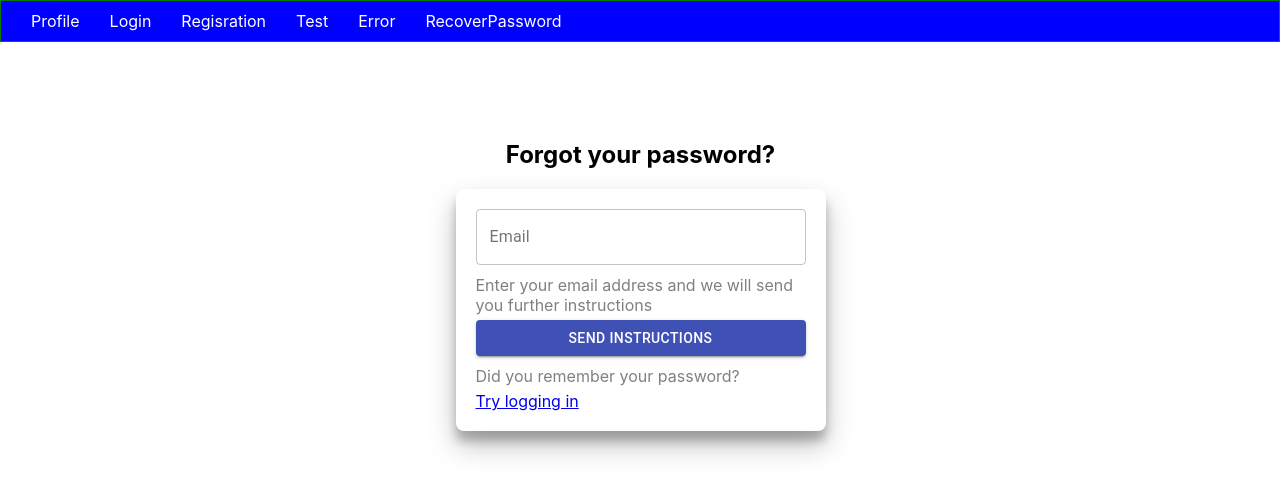
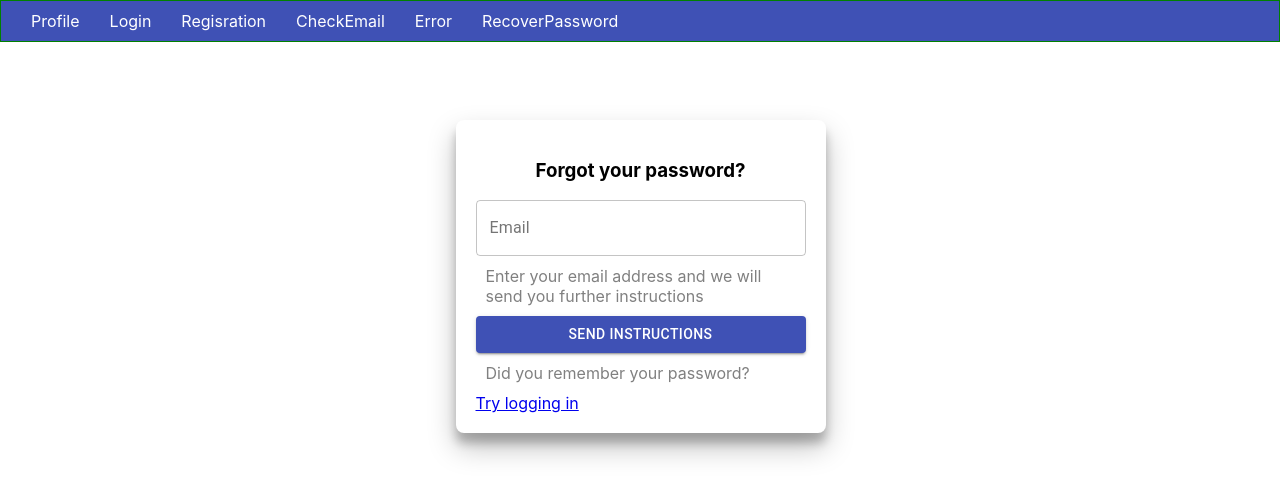
Before and after one commit to Fibi131904/cards, a React (Create React App) app: page /#/recoverPassword in a window 1280 px wide. Shown: the top 498 px of the page. Built offline with nearby package versions, Linux system fonts and the light colour scheme.

Commit message:
feat: Check Email

```diff
--- a/src/api/recoverPasswordAPI.ts
+++ b/src/api/recoverPasswordAPI.ts
@@ -1,6 +1,11 @@
-import { instance } from "./instance"
+import axios from "axios"
 
 
+const instance = axios.create({
+  baseURL:'https://neko-back.herokuapp.com/2.0/',
+  // baseURL: process.env.REACT_APP_BACK_URL || 'http://localhost:7542/2.0',
+  withCredentials: true,
+})
 
 export const recoverPaswordAPI = {
   sendEmail:(email: string, message: string)=> {
--- a/src/app/Routes.tsx
+++ b/src/app/Routes.tsx
@@ -5,7 +5,7 @@ import { Login } from "../components/Login/Login"
 import { Profile } from "../components/Profile"
 import { RecoverPassword } from "../components/RecoverPassword"
 import { Registration } from "../components/Registration/Registration"
-import { Test } from "../components/Test"
+
 
 
 
@@ -17,8 +17,7 @@ export const Pages = () => {
           <Route path={'/login'} element={<Login/>}/>
           <Route path={'/register'} element={<Registration/>}/>
           <Route path={'/profile'} element={<Profile/>}/>
-          <Route path={'/check-email'} element={<CheckEmail/>}/>
-          <Route path={'/test'} element={<Test/>}/>
+          <Route path={'/checkEmail'} element={<CheckEmail/>}/>
           <Route path={'/recoverPassword'} element={<RecoverPassword/>}/>
           <Route path={'/404'} element={<Error404/>}/>
           <Route path={'*'} element={<Navigate to={'404'}/>}/>
--- a/src/components/CheckEmail.tsx
+++ b/src/components/CheckEmail.tsx
@@ -1,10 +1,23 @@
 import React from 'react';
-
-export function CheckEmail() {
-    return (
-      <div >
-       EnteringANewPassword
+import {Link } from "react-router-dom"
+import s from '../styles/Authorization.module.css'
+import imgEmail from '../assets/images/envelop.png'
 
 
-       </div>
-    )}
+export const CheckEmail = () => {
+
+
+  return (
+    <div className={s.container}>
+
+      <div className={s.form}>
+      <h3>Check Email</h3>
+      <img className={s.imgEmail} src={imgEmail}alt={'email img'}/>
+        <div className={s.text}>
+          We’ve sent an Email with instructions to example@mail.com
+        </div>
+        <Link to={'/login'} className={s.btn}>Back to login</Link>
+      </div>
+    </div>
+  )
+}
--- a/src/components/Header/Header.module.css
+++ b/src/components/Header/Header.module.css
@@ -4,7 +4,7 @@ border: 1px solid green;
 display: flex;
 flex-direction: row;
 align-items: center;
-background-color: blue;
+background-color: #3f51b5;
 }
 
 .item {
--- a/src/components/Header/Header.tsx
+++ b/src/components/Header/Header.tsx
@@ -15,8 +15,8 @@ export const Header = () => {
         <Link to="/register" className={s.item}>
           Regisration
         </Link>
-        <Link to="/Test" className={s.item}>
-          Test
+        <Link to="/checkEmail" className={s.item}>
+          CheckEmail
         </Link>
         <Link to="/Error" className={s.item}>
           Error
--- a/src/components/Login/Login.tsx
+++ b/src/components/Login/Login.tsx
@@ -11,12 +11,11 @@ import {
   IconButton,
   Input,
   InputAdornment,
-  InputLabel
+  InputLabel,
 } from '@material-ui/core'
 import { useSelector } from 'react-redux'
 import { Link, Navigate } from 'react-router-dom'
 import { Visibility, VisibilityOff } from '@material-ui/icons'
-
 
 type FormikErrorType = {
   email?: string
@@ -25,12 +24,14 @@ type FormikErrorType = {
 }
 
 type StatePassword = {
-  password: string;
-  showPassword: boolean;
+  password: string
+  showPassword: boolean
 }
 
 export const Login = () => {
-  const isLoggedIn= useSelector<AppStateType, boolean>((state)=>state.auth.isLoggedIn)
+  const isLoggedIn = useSelector<AppStateType, boolean>(
+    (state) => state.auth.isLoggedIn
+  )
   const dispatch = useTypedDispatch()
   const formik = useFormik({
     initialValues: {
@@ -55,36 +56,35 @@ export const Login = () => {
     },
     onSubmit: (values) => {
       dispatch(loginTC(values))
-      formik.resetForm();
+      formik.resetForm()
     },
   })
   const [valuesPassword, setValuesPassword] = React.useState<StatePassword>({
     password: '',
     showPassword: false,
-});
+  })
 
   const handleClickShowPassword = useCallback(() => {
     setValuesPassword({
       ...valuesPassword,
       showPassword: !valuesPassword.showPassword,
-    });
-}, [valuesPassword]);
+    })
+  }, [valuesPassword])
 
-const handleMouseDownPassword = (event: React.MouseEvent<HTMLButtonElement>) => {
-    event.preventDefault();
-};
+  const handleMouseDownPassword = (
+    event: React.MouseEvent<HTMLButtonElement>
+  ) => {
+    event.preventDefault()
+  }
 
-  if(isLoggedIn){
-    return <Navigate to={'/profile'}/>
+  if (isLoggedIn) {
+    return <Navigate to={'/profile'} />
   }
   return (
     <div className={s.container}>
-      <h2>Login</h2>
-
       <form onSubmit={formik.handleSubmit} className={s.form}>
+        <h3>Login</h3>
         <FormControl>
-
-
           <InputLabel color="primary">Email</InputLabel>
           <Input
             id="email"
@@ -112,9 +112,12 @@ const handleMouseDownPassword = (event: React.MouseEvent<HTMLButtonElement>) =>
               <InputAdornment position="end">
                 <IconButton
                   onClick={handleClickShowPassword}
-                                    onMouseDown={handleMouseDownPassword}
-                                >
-                                    {valuesPassword.showPassword ? <VisibilityOff/> : <Visibility/>}
+                  onMouseDown={handleMouseDownPassword}>
+                  {valuesPassword.showPassword ? (
+                    <VisibilityOff />
+                  ) : (
+                    <Visibility />
+                  )}
                 </IconButton>
               </InputAdornment>
             }
@@ -123,24 +126,18 @@ const handleMouseDownPassword = (event: React.MouseEvent<HTMLButtonElement>) =>
         {formik.touched.password && formik.errors.password ? (
           <div className={s.error}>{formik.errors.password}</div>
         ) : null}
-
         <FormControlLabel
           label={'Remember me'}
           checked={formik.values.rememberMe}
           control={
-              <Checkbox
-                color="primary"
-                {...formik.getFieldProps('rememberMe')}
-              />
+            <Checkbox color="primary" {...formik.getFieldProps('rememberMe')} />
           }
         />
-
         <Button type={'submit'} variant={'contained'} color={'primary'}>
           Login
         </Button>
-
         <div className={s.text}>Alredy have an account?</div>
-          <Link to="/register" >Regisration</Link>
+        <Link to="/register">Regisration</Link>
       </form>
     </div>
   )
--- a/src/components/RecoverPassword.tsx
+++ b/src/components/RecoverPassword.tsx
@@ -27,8 +27,8 @@ export const RecoverPassword = React.memo(() => {
 
   return (
     <div className={s.container}>
-      <h2>Forgot your password?</h2>
-<div className={s.form}>
+      <div className={s.form}>
+      <h3>Forgot your password?</h3>
       <TextField
         id="email"
         label="Email"
--- a/src/components/Registration/Registration.tsx
+++ b/src/components/Registration/Registration.tsx
@@ -101,8 +101,8 @@ export const Registration = () => {
   }
   return (
     <div className={s.container}>
-      <h2>Register</h2>
-      <form onSubmit={formik.handleSubmit} className={s.form}>
+            <form onSubmit={formik.handleSubmit} className={s.form}>
+            <h3>Register</h3>
         <FormControl>
           <InputLabel color="primary">Email</InputLabel>
           <Input
--- a/src/components/Test.tsx
+++ /dev/null
@@ -1,25 +0,0 @@
-import React, { ChangeEvent } from 'react';
-import { useState } from 'react';
-import { Button } from '../common/button/Button';
-import { Checkbox } from '../common/checkbox/Checkbokx';
-import InputText from '../common/input/InputText';
-
-
-
-
-
-export function Test() {
-
-const [checked, setChecked] = useState<boolean>(false)
-const [text, setText] = useState<string>('')
-const testOnChange = (e: ChangeEvent<HTMLInputElement>) =>
-setChecked(e.currentTarget.checked)
-
-  return (
-    <div>
-      <Button onClick={()=>{}} >click</Button>
-      <Checkbox checked={checked}  onChange={testOnChange}/>
-      <InputText onChangeText={setText} value={text}/>
-    </div>
-  )
-}
--- a/src/styles/Authorization.module.css
+++ b/src/styles/Authorization.module.css
@@ -1,6 +1,6 @@
-h2 {
+h3 {
   text-align: center;
-}
+ }
 
 .container {
   position: absolute;
@@ -20,10 +20,26 @@ h2 {
   box-shadow: 0 14px 28px rgba(0, 0, 0, 0.25), 0 10px 10px rgba(0, 0, 0, 0.22);
 }
 .text {
-   margin-top:10px;
-   margin-bottom: 5px;
+   margin: 10px;
    color:grey;
   }
+  .imgEmail {
+    display: block;
+    margin-left: auto;
+    margin-right: auto;
+    margin-bottom: 10px;
+    height: 60px;
+    width: 60px;
+  }
+  .btn {
+    display: inline-block;
+    background: #3f51b5;
+    color: #fff;
+    padding: 5px 1.5rem;
+    text-decoration: none;
+    border-radius: 5px;
+    text-align: center;
+   }
 
 .error {
   color: red;
```
Also changed, not shown: src/assets/images/envelop.png (added). Lines whose indentation alone changed are shown as unchanged.
